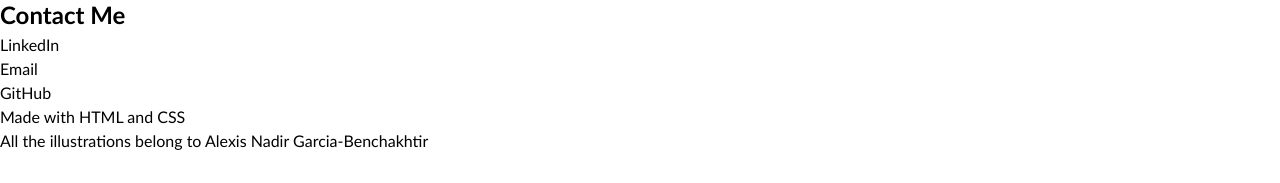
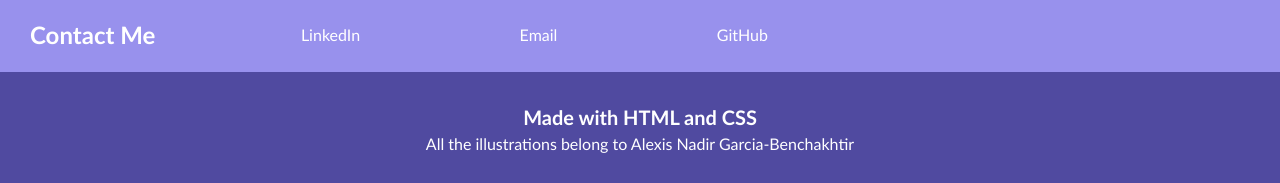
Before and after one commit to Alexis-NGB/Challenge-2-Alexis-NGB, a plain HTML site: page starter/index.html in a window 1280 px wide. Shown: the part 1322-1505 px from the top of the page. Before the commit the page ends 1475 px from the top, so only its background shows below. Drawn offline with Linux system fonts and the light colour scheme.

Commit message:
finished css, need to add media screen

```diff
--- a/starter/css/style.css
+++ b/starter/css/style.css
@@ -3,6 +3,37 @@
   padding: 0;
   margin: 0;
 }
+
+/*Nav Bar*/
+
+.navBar {
+  display: flex;
+  height: 100px;
+  flex-direction: row;
+  margin: 0px 0%;
+  background-color: rgba(92, 82, 226, 0.63);
+  color: white;
+}
+
+.navBar h1 {
+  width: 100%;
+  padding-left: 30px;
+  margin-bottom: 5px;
+  display: flex;
+  align-items: center;
+}
+
+.navigation {
+  display: flex;
+  width: 75%;
+  align-items: center;
+  justify-content: flex-end;
+}
+
+.navElements {
+  margin: 0px 3%;
+}
+
 
 .hero-banner {
   margin: 0px;
@@ -50,36 +81,6 @@
 
 #aboutMe {
   padding-inline: 30px;
-}
-
-/*Nav Bar*/
-
-.navBar {
-  display: flex;
-  height: 100px;
-  flex-direction: row;
-  margin: 0px 0%;
-  background-color: rgba(92, 82, 226, 0.63);
-  color: white;
-}
-
-.navBar h1 {
-  width: 35%;
-  padding-left: 30px;
-  margin-bottom: 5px;
-  display: flex;
-  align-items: center;
-}
-
-.navigation {
-  display: flex;
-  width: 75%;
-  align-items: center;
-  justify-content: flex-end;
-}
-
-.navElements {
-  margin: 0px 3%;
 }
 
 .work {
@@ -152,6 +153,47 @@
   display: flex;
 }
 
+.contact {
+  background-color: rgba(92, 82, 226, 0.63);
+  color: white;
+  height: 75px;
+  display:flex;
+  flex-direction: row;
+  justify-content: left;
+  align-items: center;
+}
+
+#contactMe {
+  width: 25%;
+  padding-left: 30px;
+}
+
+#contactLinks {
+  width: 500px;
+  margin-right: 40%;
+  display: flex;
+  flex-direction: row;
+  justify-content: space-between;
+  align-items: center;
+}
+
+#contactMe {
+  justify-content: left;
+  padding-left: 30px;
+}
+
+footer {
+  padding: 30px;
+  clear: both;
+  text-align: center;
+  background-color:rgb(80, 74, 160);
+  color: white;
+}
+
+footer h2 {
+  font-size: 20px;
+}
+
 body {
   margin: 0;
   padding: 0;
@@ -159,6 +201,15 @@ body {
   line-height: 1.5;
 }
 
-@media screen {
-
+@media only screen and (max-width: 600px) {
+ #workGrid {
+  margin: 0px;
+  display: grid;
+  grid-template-rows: 350px 350px;
+  grid-template-columns: 1fr 1fr 1fr;
+  grid-template-areas:
+  "alhambra lada bmw"
+  "granada maze maze"
+  ;
 }
+}
--- a/starter/index.html
+++ b/starter/index.html
@@ -15,8 +15,7 @@
     <h1>Portfolio - Alexis NGB</h1>
     <nav class="navigation">
       <p class="navElements">About me</p>
-      <p class="navElements">Weerk</p>
-      <p class="navElements">Resumé</p>
+      <p class="navElements">Work</p>
       <p class="navElements">Contact</p>
     </nav>
   </header>
@@ -58,15 +57,19 @@
     </section>
 
     <!-- contact -->
-    <section class="page-section contact" id="contact">
-      <h2>Contact Me</h2>
-      <div>LinkedIn</div>
-      <div>Email</div>
-      <div>GitHub</div>
+    <section class="contact">
+      <h2 id="contactMe">Contact Me</h2>
+      <div id="contactLinks">
+       <p>LinkedIn</p>
+       <p>Email</p>
+       <p>GitHub</p>
+    </div>
     </section>
   </main>
+
+    <!-- footer -->
   <footer>
-    <p>Made with HTML and CSS</p>
+    <h2>Made with HTML and CSS</h2>
     <p>All the illustrations belong to Alexis Nadir Garcia-Benchakhtir</p>
   </footer>
 </body>
```
